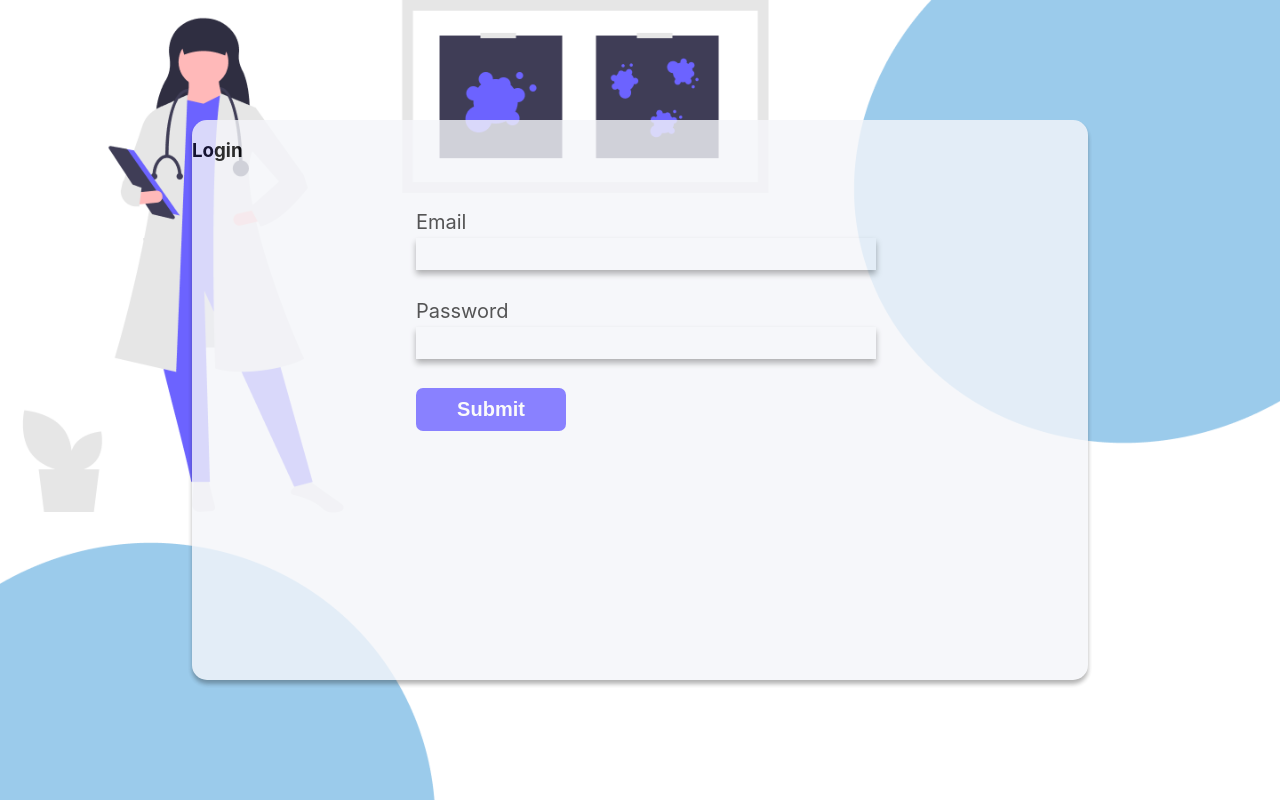
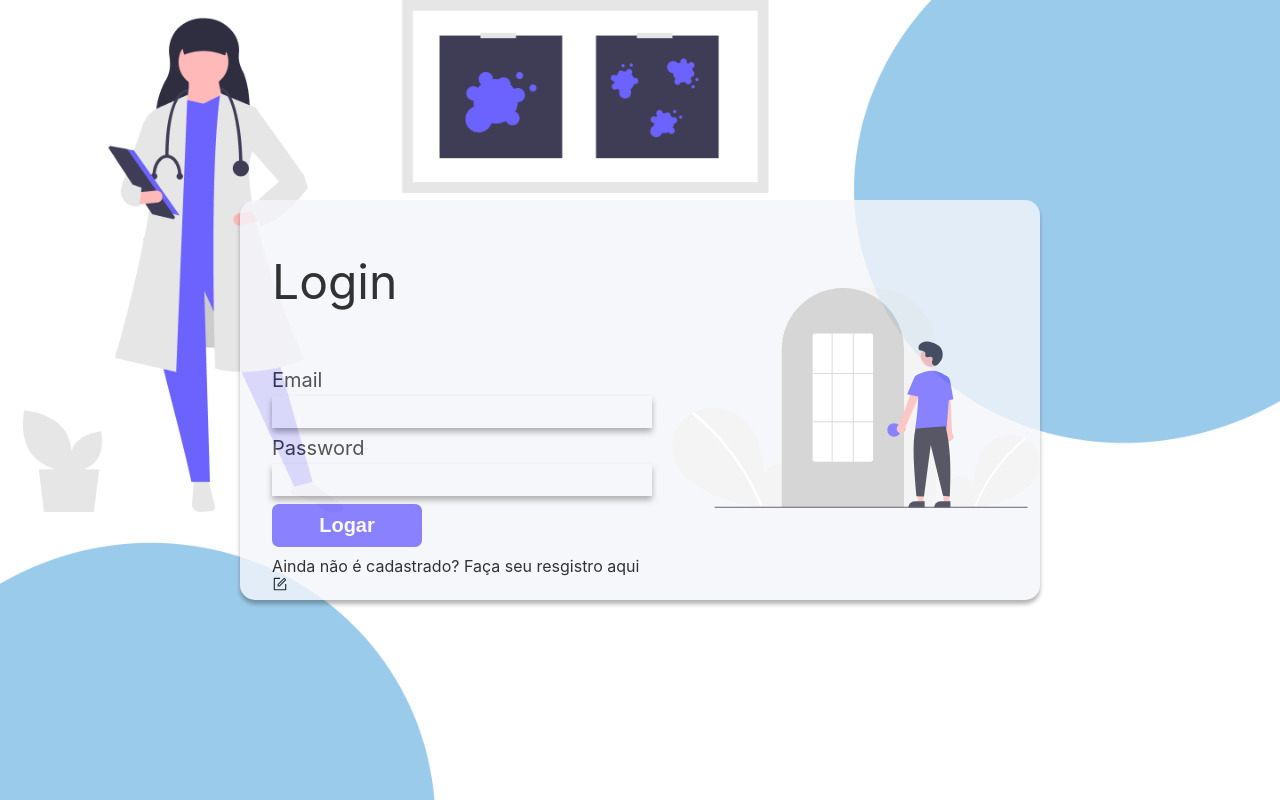
Before and after one commit to GustavoM96/mais-imune, a React (Create React App) app: page /login in a window 1280 px wide. Built offline with nearby package versions, Linux system fonts and the light colour scheme.

Commit message:
feat: login page concluded

```diff
--- a/src/App.js
+++ b/src/App.js
@@ -1,4 +1,7 @@
 import { useHistory } from "react-router";
+import { ToastContainer } from "react-toastify";
+import "react-toastify/dist/ReactToastify.css";
+
 import MenuAside from "./components/MenuAside";
 import MenuProfile from "./components/MenuProfile";
 import Routes from "./routes";
@@ -12,6 +15,8 @@ function App() {
 
   return (
     <div className="flex">
+      <ToastContainer />
+
       {page === "/login" || page === "/registro" || page === "/home" ? (
         <Routes />
       ) : (
--- a/src/components/FormLogin/index.jsx
+++ b/src/components/FormLogin/index.jsx
@@ -1,56 +1,84 @@
 import Input from "../Input";
 import Button from "../Button";
+import loginImg from "../../assets/login.svg";
+import { AiOutlineForm } from "react-icons/ai";
 
 import * as yup from "yup";
 import { useHistory } from "react-router";
-import { useDispatch } from "react-redux";
 import { useForm } from "react-hook-form";
 import { yupResolver } from "@hookform/resolvers/yup";
 
 import { Container } from "./styles";
 
 import api from "../../services/api";
+import { toast } from "react-toastify";
 
 function FormLogin() {
-  const dispatch = useDispatch();
-
   const history = useHistory();
 
   const schema = yup.object().shape({
-    email: yup.string().required("Campo obrigatório"),
+    email: yup.string().email("Email Invalido").required("Campo obrigatório"),
+
     password: yup
       .string()
       .min(6, "Mínimo de 6 dígitos")
       .required("Campo obrigatório"),
   });
 
-  const { register, handleSubmit, setError, errors, reset } = useForm({
+  const {
+    register,
+    handleSubmit,
+    setError,
+    reset,
+    formState: { errors },
+  } = useForm({
     resolver: yupResolver(schema),
   });
-
-  const onError = (errors, e) => console.log(errors);
 
   const dataForm = (data) => {
     console.log(data);
     api
       .post("/login", data)
-      .then((response) => console.log(response.data))
-      .catch((e) => console.log(e));
+      .then((response) => {
+        toast.dark("💉  Bem vindo !!", {
+          position: "top-right",
+          autoClose: 5000,
+          hideProgressBar: false,
+          closeOnClick: true,
+          pauseOnHover: true,
+          draggable: true,
+          progress: undefined,
+        });
+        localStorage.setItem("token", JSON.stringify(response.data));
+        console.log(response.data);
+      })
+      .catch((e) => {
+        toast.error("😵 Falha ao logar !!", {
+          position: "top-right",
+          autoClose: 5000,
+          hideProgressBar: false,
+          closeOnClick: true,
+          pauseOnHover: true,
+          draggable: true,
+          progress: undefined,
+        });
+        console.log(e);
+      });
+
     reset();
   };
 
   return (
     <Container>
-      <h3>Login</h3>
-      <form onSubmit={handleSubmit(dataForm, onError)}>
+      <form onSubmit={handleSubmit(dataForm)}>
+        <h3>Login</h3>
         <div>
           <Input
             setError={setError}
-            errors={errors}
             name="email"
             text="Email"
             register={register}
-            error={errors}
+            error={errors.email?.message}
           />
         </div>
         <div>
@@ -59,13 +87,20 @@ function FormLogin() {
             errors={errors}
             name="password"
             text="Password"
+            error={errors.password?.message}
             register={register}
           />
         </div>
         <div>
-          <Button text="Submit" type="submit"></Button>
+          <Button text="Logar" type="submit"></Button>
         </div>
+        <span className="register" onClick={() => history.push("/registro")}>
+          Ainda não é cadastrado? Faça seu resgistro aqui <AiOutlineForm />
+        </span>
       </form>
+      <figure>
+        <img src={loginImg} alt="" />
+      </figure>
     </Container>
   );
 }
--- a/src/components/FormLogin/styles.js
+++ b/src/components/FormLogin/styles.js
@@ -5,24 +5,39 @@ export const Container = styled.div`
   background: ${Theme.colors.background_second};
 
   width: 70%;
-  height: 70vh;
+  max-width: 800px;
+  height: 50%;
 
   opacity: 80%;
 
   border-radius: 15px;
 
   display: flex;
-
-  align-items: flex-start;
-  flex-direction: column;
+  align-items: center;
 
   form {
     width: 50%;
-    height: 50%;
+    height: 100%;
     margin: 0 auto;
+    padding: 2rem;
     display: flex;
     flex-direction: column;
-    justify-content: space-evenly;
+    justify-content: space-around;
+    & h3 {
+      font-size: 3rem;
+      font-weight: 400;
+    }
+    span.register {
+      cursor: pointer;
+    }
+  }
+
+  figure {
+    width: 50%;
+    margin: 0;
+    & img {
+      width: 100%;
+    }
   }
 
   box-shadow: 0px 4px 4px ${Theme.colors.boxShadow_primary};
--- a/src/components/Input/index.jsx
+++ b/src/components/Input/index.jsx
@@ -1,39 +1,13 @@
 import { Container, InputStyled, Header, Text, ErrorMessage } from "./style";
 
-import { useState } from "react";
-
-const Input = ({
-  text,
-  name,
-  reference,
-  error,
-  type = "text",
-  register,
-  errors,
-  setError,
-}) => {
-  //   const [input, setInput] = useState("");
-
-  //   const handleInput = (evt) => {
-  //     const inputValue = evt.target.value;
-  //     console.log(inputValue);
-  //     setInput(inputValue);
-  //   };
-
+const Input = ({ text, name, error, type = "text", register }) => {
   return (
     <Container>
       <Header>
         <Text>{text}</Text>
         <ErrorMessage>{error}</ErrorMessage>
       </Header>
-      <InputStyled
-        type={type}
-        name={name}
-        // value={input}
-        // onChange={handleInput}
-        {...register(name)}
-        error={error}
-      />
+      <InputStyled type={type} name={name} {...register(name)} error={error} />
     </Container>
   );
 };
```
Also changed, not shown: src/components/Input/style.js (+14 -11 lines).
